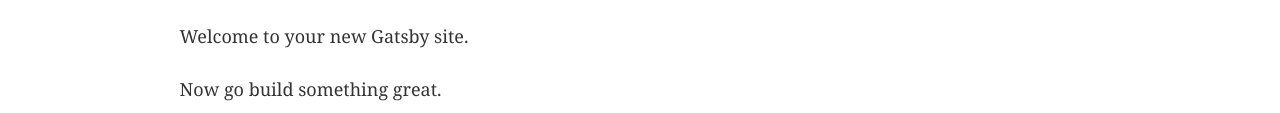
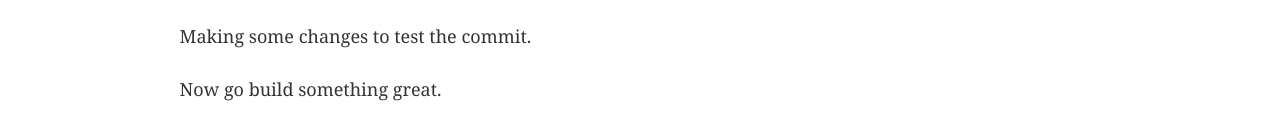
Before and after one commit to apspencer/designcode-react, a Gatsby site: page / in a window 1280 px wide. Shown: the part 170-283 px from the top of the page. Built offline with nearby package versions, Linux system fonts and the light colour scheme; Gatsby itself is replaced by a stand-in of ours.

Commit message:
text changes

```diff
--- a/src/pages/index.js
+++ b/src/pages/index.js
@@ -9,7 +9,7 @@
   <Layout>
     <SEO title="Home" />
     <h1>Learn to Design and Code a Reach app</h1>
-    <p>Welcome to your new Gatsby site.</p>
+    <p>Making some changes to test the commit.</p>
     <p>Now go build something great.</p>
     <Link to="/page-2/">Go to page 2</Link>
   </Layout>
```
